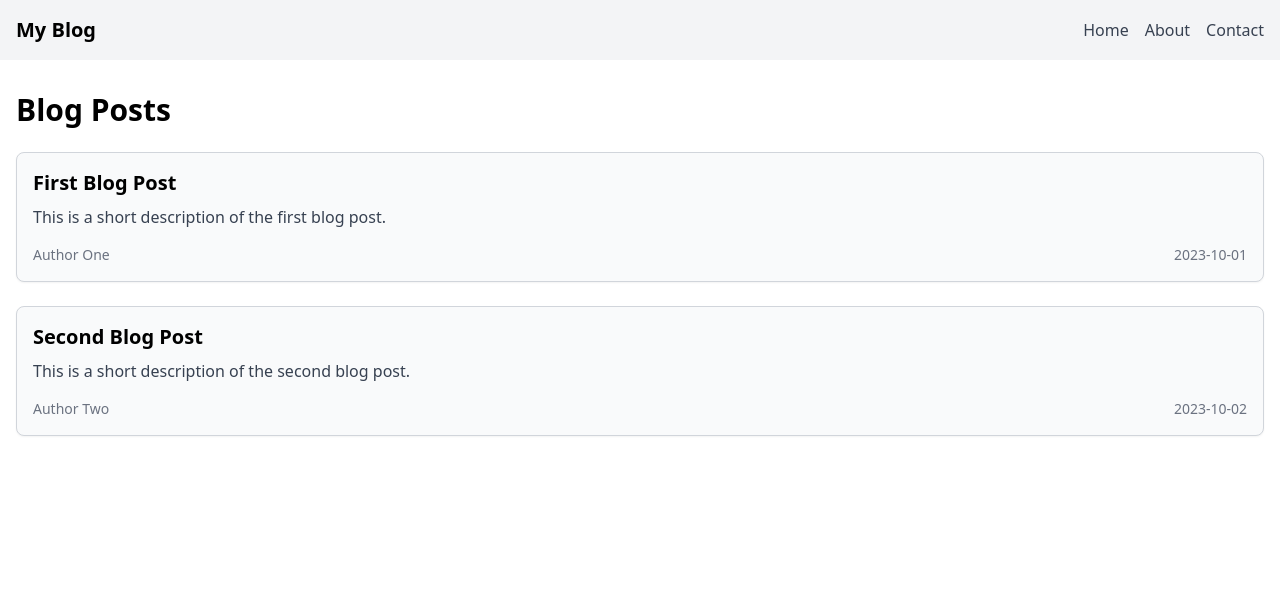
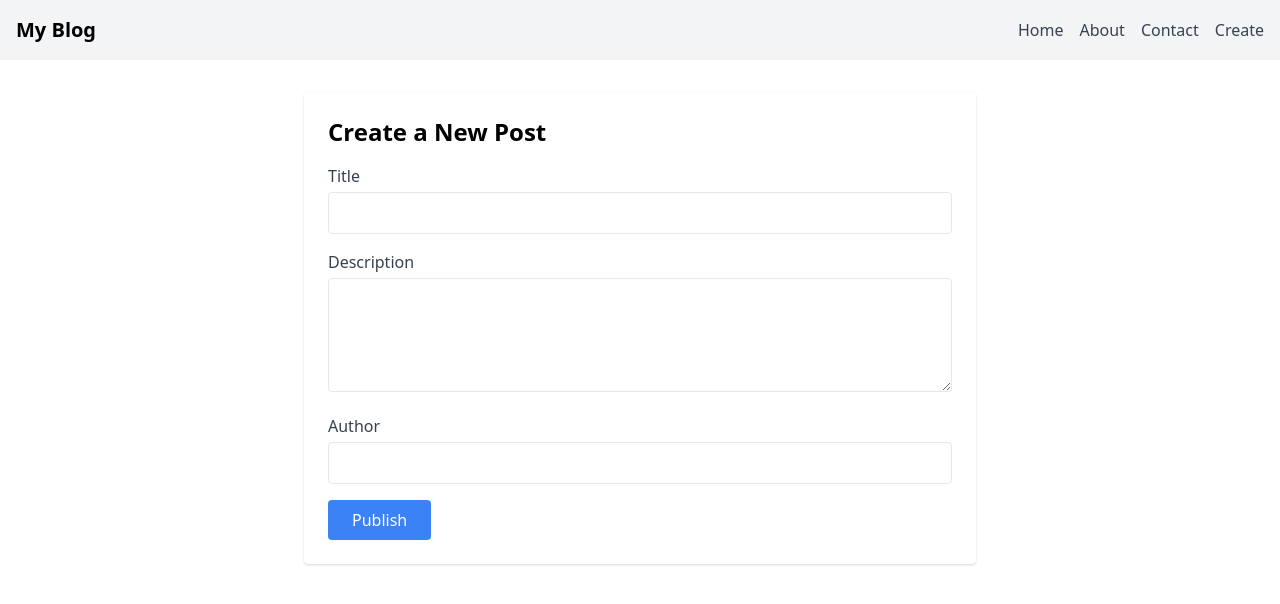
Before and after one commit to Dinithiwijesooriya/vue-insight-blog, a Vue app in the folder frontend/: page /admin/create in a window 1280 px wide. Shown: the top 604 px of the page. Built offline with nearby package versions, Linux system fonts and the light colour scheme.

Commit message:
feat: refactor app structure and add Create Post functionality

```diff
--- a/frontend/src/App.vue
+++ b/frontend/src/App.vue
@@ -1,20 +1,19 @@
 <template>
   <div id="app">
-    <Navbar />
-    <Homepage />
+    <DefaultLayout />
+
   </div>
 </template>
 
 <script lang="ts">
 import { defineComponent } from 'vue';
-import Navbar from './components/Navbar.vue';
-import Homepage from './pages/Homepage.vue';
+import DefaultLayout from './layouts/DefaultLayout.vue';
+
 
 export default defineComponent({
   name: 'App',
   components: {
-    Navbar,
-    Homepage
+    DefaultLayout,
   }
 });
 </script>
--- a/frontend/src/components/Navbar.vue
+++ b/frontend/src/components/Navbar.vue
@@ -12,6 +12,9 @@
         </li>
         <li>
           <router-link to="/contact" class="text-gray-700 hover:text-blue-500">Contact</router-link>
+        </li>
+        <li>
+            <router-link to="/admin/create" class="text-gray-700 hover:text-blue-500">Create</router-link>
         </li>
       </ul>
     </nav>
--- a/frontend/src/components/PostPreviewCard.vue
+++ b/frontend/src/components/PostPreviewCard.vue
@@ -1,10 +1,10 @@
 <template>
-    <div class="post-preview-card border border-gray-300 p-4 rounded-lg bg-gray-50 shadow-sm">
-      <h2 class="post-title text-xl font-semibold mb-2">{{ title }}</h2>
+<div class="post-preview-card border border-gray-300 p-4 rounded-lg bg-gray-50 shadow-sm hover:shadow-lg transition-shadow duration-200">
+    <h2 class="post-title text-lg sm:text-xl font-semibold mb-2">{{ title }}</h2>
       <p class="post-description text-gray-700 mb-4">{{ description }}</p>
       <div class="post-meta text-sm text-gray-500 flex justify-between">
         <span class="post-author font-medium">{{ author }}</span>
-        <span class="post-date">{{ date }}</span>
+        <span class="post-date">{{ formattedDate }}</span>
       </div>
     </div>
   </template>
@@ -15,23 +15,20 @@
   export default defineComponent({
     name: 'PostPreviewCard',
     props: {
-      title: {
-        type: String,
-        required: true
+      title: { type: String, required: true },
+      description: { type: String, required: true },
+      author: { type: String, required: true },
+      date: { type: String, required: true },
+    },
+    computed: {
+      formattedDate(): string {
+        return new Date(this.date).toLocaleDateString('en-US', {
+          year: 'numeric',
+          month: 'short',
+          day: 'numeric',
+        });
       },
-      description: {
-        type: String,
-        required: true
-      },
-      author: {
-        type: String,
-        required: true
-      },
-      date: {
-        type: String,
-        required: true
-      }
-    }
+    },
   });
   </script>
 
--- /dev/null
+++ b/frontend/src/layouts/DefaultLayout.vue
@@ -0,0 +1,10 @@
+<template>
+    <div>
+      <Navbar />
+      <router-view />
+    </div>
+  </template>
+
+  <script lang="ts" setup>
+  import Navbar from '@/components/Navbar.vue';
+  </script>
--- a/frontend/src/pages/Homepage.vue
+++ b/frontend/src/pages/Homepage.vue
@@ -18,12 +18,18 @@
   import { defineComponent } from 'vue';
   import PostPreviewCard from '../components/PostPreviewCard.vue';
 
+  interface Post {
+  id: number;
+  title: string;
+  description: string;
+  author: string;
+  date: string;
+}
+
 export default defineComponent({
   name: 'Homepage',
-    components: {
-      PostPreviewCard,
-    },
-    data() {
+  components: { PostPreviewCard },
+  data(): { posts: Post[] } {
     return {
       posts: [
         {
@@ -40,7 +46,6 @@
           author: 'Author Two',
           date: '2023-10-02',
         },
-          // Add more posts as needed
       ],
     };
   },
--- /dev/null
+++ b/frontend/src/pages/admin/CreatePost.vue
@@ -0,0 +1,55 @@
+<template>
+    <div class="max-w-2xl mx-auto p-6 bg-white rounded shadow mt-8">
+      <h2 class="text-2xl font-bold mb-4">Create a New Post</h2>
+      <form @submit.prevent="submitPost">
+        <div class="mb-4">
+          <label class="block text-gray-700 font-medium mb-1">Title</label>
+          <input v-model="title" class="w-full border px-4 py-2 rounded" type="text" required />
+        </div>
+        <div class="mb-4">
+          <label class="block text-gray-700 font-medium mb-1">Description</label>
+          <textarea v-model="description" class="w-full border px-4 py-2 rounded" rows="4" required></textarea>
+        </div>
+        <div class="mb-4">
+          <label class="block text-gray-700 font-medium mb-1">Author</label>
+          <input v-model="author" class="w-full border px-4 py-2 rounded" type="text" required />
+        </div>
+        <button class="bg-blue-500 text-white px-6 py-2 rounded hover:bg-blue-600" type="submit">
+          Publish
+        </button>
+      </form>
+    </div>
+  </template>
+
+  <script lang="ts">
+  import { defineComponent, ref } from 'vue';
+  import { useRouter } from 'vue-router';
+
+  export default defineComponent({
+    name: 'CreatePost',
+    setup() {
+      const router = useRouter();
+      const title = ref('');
+      const description = ref('');
+      const author = ref('');
+
+      const submitPost = () => {
+        const newPost = {
+          id: Date.now(),
+          title: title.value,
+          description: description.value,
+          author: author.value,
+          date: new Date().toISOString().split('T')[0]
+        };
+
+        const storedPosts = JSON.parse(localStorage.getItem('posts') || '[]');
+        storedPosts.push(newPost);
+        localStorage.setItem('posts', JSON.stringify(storedPosts));
+
+        router.push('/');
+      };
+
+      return { title, description, author, submitPost };
+    }
+  });
+  </script>
--- a/frontend/src/router/index.ts
+++ b/frontend/src/router/index.ts
@@ -3,9 +3,11 @@ import { createRouter, createWebHistory } from 'vue-router';
 import Homepage from '@/pages/Homepage.vue';
 import About from '@/pages/About.vue';
 import Contact from '@/pages/Contact.vue';
+import CreatePost from '@/pages/admin/CreatePost.vue';
 
 const routes = [
   { path: '/', name: 'Home', component: Homepage },
+  { path: '/admin/create', component: CreatePost },
   { path: '/about', name: 'About', component: About },
   { path: '/contact', name: 'Contact', component: Contact },
 ];
```
Lines whose indentation alone changed are shown as unchanged.
